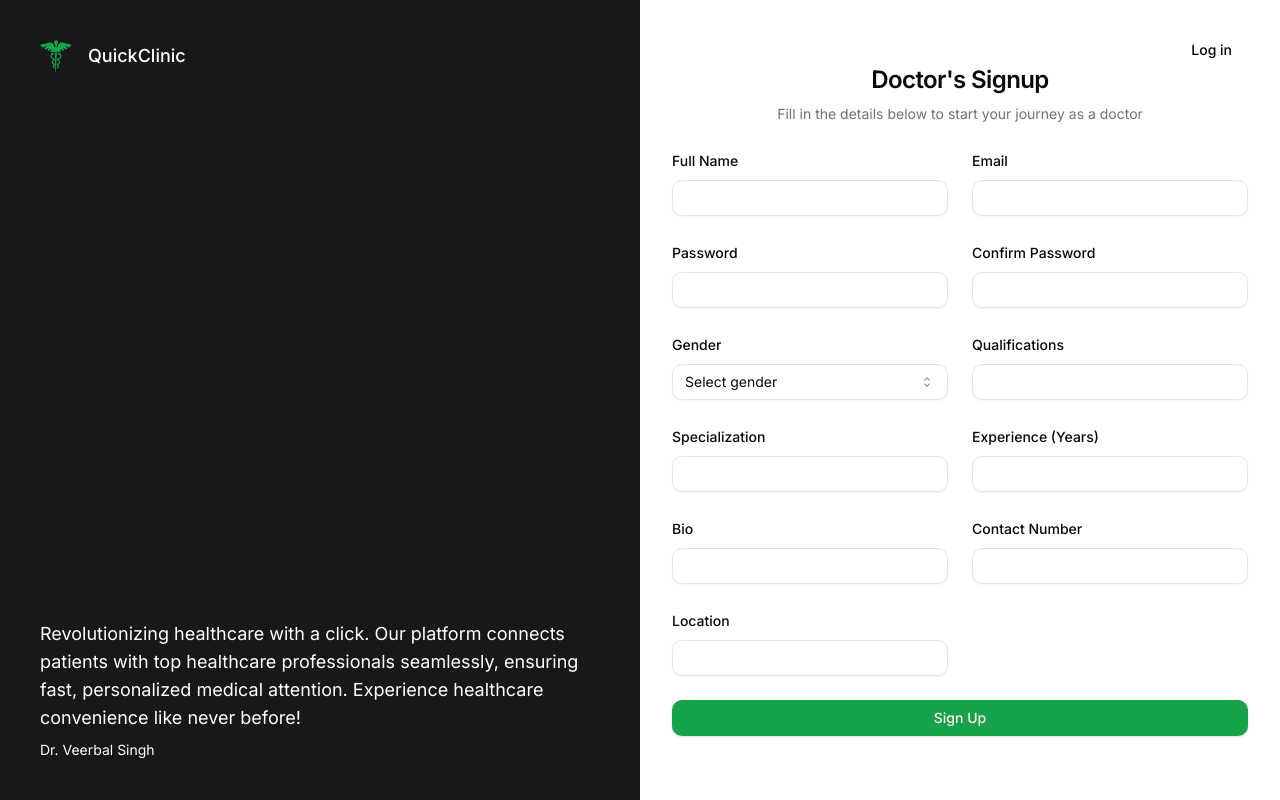
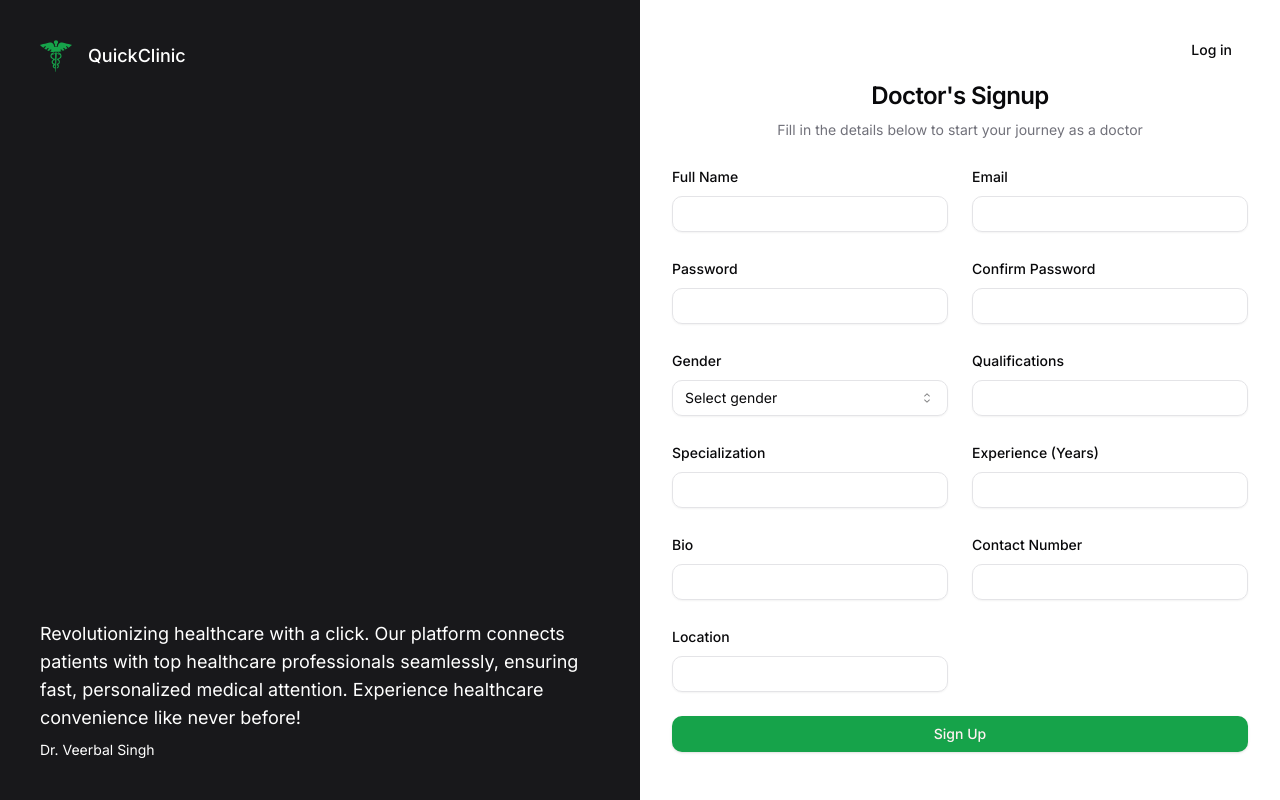
Before and after one commit to veerbal1/quick-clinic, a Next.js app: page /signup in a window 1280 px wide. Built offline with nearby package versions, Linux system fonts and the light colour scheme.

Commit message:
Update padding and margin in SignUpPage component

```diff
--- a/app/(auth)/signup/page.tsx
+++ b/app/(auth)/signup/page.tsx
@@ -15,7 +15,7 @@ function SignUpPage() {
       >
         Log in
       </Link>
-      <div className="lg:p-8">
+      <div className="lg:p-8 mt-8 py-24">
         <div className="mx-auto flex w-full flex-col justify-center">
           <div className="flex flex-col space-y-2 text-center">
             <h1 className="text-2xl font-semibold tracking-tight">
```
